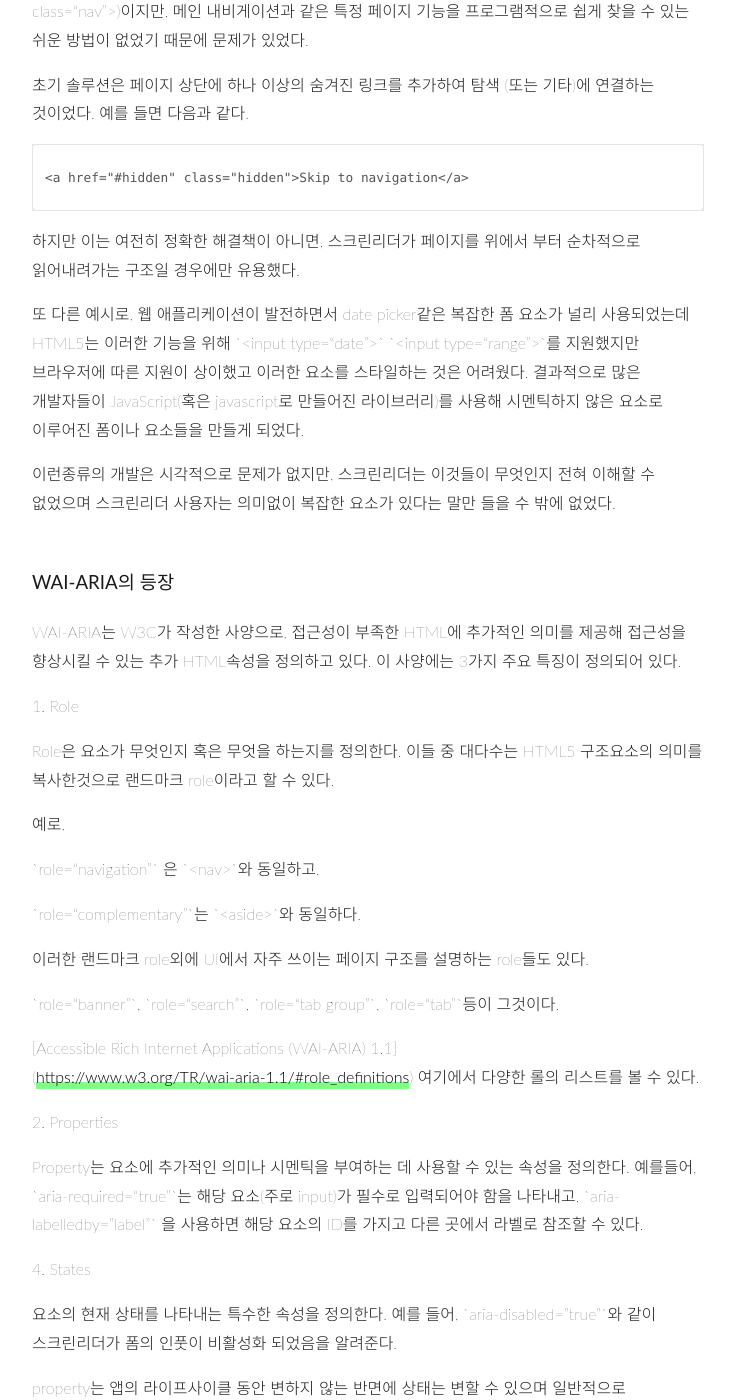
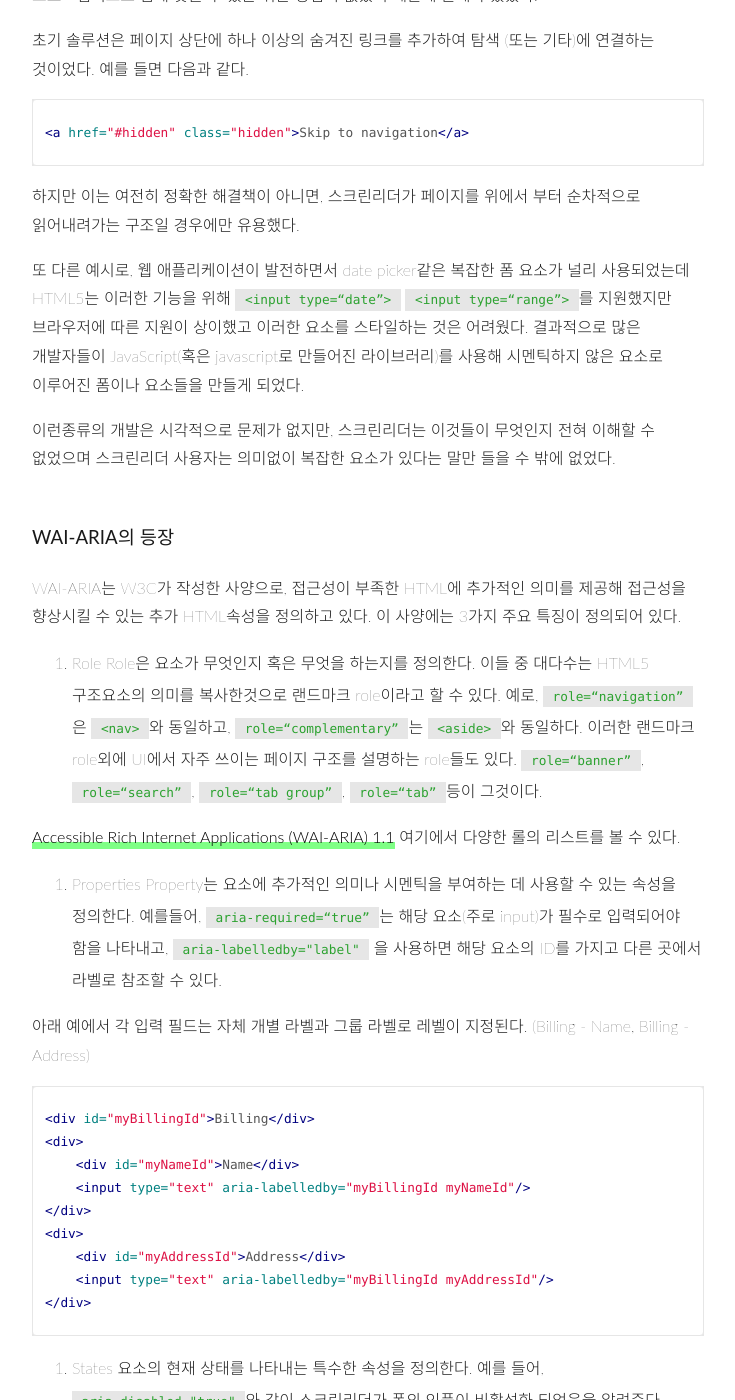
Before and after one commit to yogicat/yogicat.github.io, a Jekyll site: the page built from _posts/2021-05-13-wai-aria.md, in a window 1280 px wide and 1400 px high, scrolled down 697 px. Shown: the whole window, without its empty margins (128-863 px from the left). Built offline with Jekyll 4.4.1, drawn with Linux system fonts in a browser that asks for light colours; some of the changed text lies outside the part shown.

Commit message:
Update post

````diff
--- a/_posts/2021-05-13-wai-aria.md
+++ b/_posts/2021-05-13-wai-aria.md
@@ -16,17 +16,18 @@ WAI-ARIA가 어떤 의도로 작성되었는지 간단하게 알아보자.
 
 웹애플리케이션이 더 복잡해지고 다이나믹해지기 시작하면서 새로운 접근성 기능과 문제가 나타나기 시작했다.
 
-예를 들어 HTML5는 공통 페이지 기능(<nav>, <footer> 등)을 정의하기 위해 여러 의미 요소를 도입했다.
-
-이러한 기능을 사용하기 전에는 개발자들이 단순히 ID나 클래스가 있는 <div>를 사용했을 뿐(예: <div class=“nav”>)이지만, 메인 내비게이션과 같은 특정 페이지 기능을 프로그램적으로 쉽게 찾을 수 있는 쉬운 방법이 없었기 때문에 문제가 있었다.
+예를 들어 HTML5는 공통 페이지 기능(`<nav>`, `<footer>` 등)을 정의하기 위해 여러 의미 요소를 도입했다.
+이러한 기능을 사용하기 전에는 개발자들이 단순히 ID나 클래스가 있는 `<div>`를 사용했을 뿐(예: `<div class=“nav”>`)이지만, 메인 내비게이션과 같은 특정 페이지 기능을 프로그램적으로 쉽게 찾을 수 있는 쉬운 방법이 없었기 때문에 문제가 있었다.
 
 초기 솔루션은 페이지 상단에 하나 이상의 숨겨진 링크를 추가하여 탐색 (또는 기타)에 연결하는 것이었다. 예를 들면 다음과 같다.
 
-    <a href="#hidden" class="hidden">Skip to navigation</a>
+```html
+<a href="#hidden" class="hidden">Skip to navigation</a>
+```
 
 하지만 이는 여전히 정확한 해결책이 아니면, 스크린리더가 페이지를 위에서 부터 순차적으로 읽어내려가는 구조일 경우에만 유용했다.
 
-또 다른 예시로,  웹 애플리케이션이 발전하면서 date picker같은 복잡한 폼 요소가 널리 사용되었는데 HTML5는 이러한 기능을 위해  \`<input type=“date”>\` \`<input type=“range”>\`를 지원했지만 브라우저에 따른 지원이 상이했고 이러한 요소를 스타일하는 것은 어려웠다. 결과적으로 많은 개발자들이 JavaScript(혹은 javascript로 만들어진 라이브러리)를 사용해 시멘틱하지 않은 요소로 이루어진 폼이나 요소들을 만들게 되었다.
+또 다른 예시로,  웹 애플리케이션이 발전하면서 date picker같은 복잡한 폼 요소가 널리 사용되었는데 HTML5는 이러한 기능을 위해  `<input type=“date”>` `<input type=“range”>`를 지원했지만 브라우저에 따른 지원이 상이했고 이러한 요소를 스타일하는 것은 어려웠다. 결과적으로 많은 개발자들이 JavaScript(혹은 javascript로 만들어진 라이브러리)를 사용해 시멘틱하지 않은 요소로 이루어진 폼이나 요소들을 만들게 되었다.
 
 이런종류의 개발은 시각적으로 문제가 없지만, 스크린리더는 이것들이 무엇인지 전혀 이해할 수 없었으며 스크린리더 사용자는 의미없이 복잡한 요소가 있다는 말만 들을 수 밖에 없었다.
 
@@ -34,30 +35,36 @@ WAI-ARIA가 어떤 의도로 작성되었는지 간단하게 알아보자.
 
 WAI-ARIA는 W3C가 작성한 사양으로, 접근성이 부족한 HTML에 추가적인 의미를 제공해 접근성을 향상시킬 수 있는 추가 HTML속성을 정의하고 있다. 이 사양에는 3가지 주요 특징이 정의되어 있다.
 
-1\. Role
+1. Role
+Role은 요소가 무엇인지 혹은 무엇을 하는지를 정의한다. 이들 중 대다수는 HTML5 구조요소의 의미를 복사한것으로 랜드마크 role이라고 할 수 있다.
+예로,
+`role=“navigation”` 은 `<nav>`와 동일하고,
+`role=“complementary”`는 `<aside>`와 동일하다.
+이러한 랜드마크 role외에 UI에서 자주 쓰이는 페이지 구조를 설명하는 role들도 있다.
+`role=“banner”`, `role=“search”`, `role=“tab group”`, `role=“tab”`등이 그것이다.
 
-Role은 요소가 무엇인지 혹은 무엇을 하는지를 정의한다. 이들 중 대다수는 HTML5 구조요소의 의미를 복사한것으로 랜드마크 role이라고 할 수 있다.
+[Accessible Rich Internet Applications (WAI-ARIA) 1.1](https://www.w3.org/TR/wai-aria-1.1/#role_definitions) 여기에서 다양한 롤의 리스트를 볼 수 있다.
 
-예로,
+2. Properties
+Property는 요소에 추가적인 의미나 시멘틱을 부여하는 데 사용할 수 있는 속성을 정의한다. 예를들어, `aria-required=“true”`는 해당 요소(주로 input)가 필수로 입력되어야 함을 나타내고, `aria-labelledby="label"` 을 사용하면 해당 요소의 ID를 가지고 다른 곳에서 라벨로 참조할 수 있다.
 
-\`role=“navigation”\` 은 \`<nav>\`와 동일하고,
+아래 예에서 각 입력 필드는 자체 개별 라벨과 그룹 라벨로 레벨이 지정된다.
+(Billing - Name, Billing - Address)
 
-\`role=“complementary”\`는 \`<aside>\`와 동일하다.
+```html
+<div id="myBillingId">Billing</div>
+<div>
+    <div id="myNameId">Name</div>
+    <input type="text" aria-labelledby="myBillingId myNameId"/>
+</div>
+<div>
+    <div id="myAddressId">Address</div>
+    <input type="text" aria-labelledby="myBillingId myAddressId"/>
+</div>
+```
 
-이러한 랜드마크 role외에 UI에서 자주 쓰이는 페이지 구조를 설명하는 role들도 있다.
-
-\`role=“banner”\`, \`role=“search”\`, \`role=“tab group”\`, \`role=“tab”\`등이 그것이다.
-
-\[Accessible Rich Internet Applications (WAI-ARIA) 1.1\]([https://www.w3.org/TR/wai-aria-1.1/#role_definitions](https://www.w3.org/TR/wai-aria-1.1/#role_definitions "https://www.w3.org/TR/wai-aria-1.1/#role_definitions")) 여기에서 다양한 롤의 리스트를 볼 수 있다.
-
-2\. Properties
-
-Property는 요소에 추가적인 의미나 시멘틱을 부여하는 데 사용할 수 있는 속성을 정의한다. 예를들어, \`aria-required=“true”\`는 해당 요소(주로 input)가 필수로 입력되어야 함을 나타내고, \`aria-labelledby="label"\` 을 사용하면 해당 요소의 ID를 가지고 다른 곳에서 라벨로 참조할 수 있다.
-
-4\. States
-
-요소의 현재 상태를 나타내는 특수한 속성을 정의한다. 예를 들어, \`aria-disabled="true"\`와 같이 스크린리더가 폼의 인풋이 비활성화 되었음을 알려준다.
-
+4. States
+요소의 현재 상태를 나타내는 특수한 속성을 정의한다. 예를 들어, `aria-disabled="true"`와 같이 스크린리더가 폼의 인풋이 비활성화 되었음을 알려준다.
 property는 앱의 라이프사이클 동안 변하지 않는 반면에 상태는 변할 수 있으며 일반적으로 Javascript를 통해 프로그래밍방식으로 변경될 수 있다.
 
 WAI-ARIA의 속성의 중요한 점은 브라우저의 접근성 API (스크린리더가 사용하는)에 의해 노출되는 정보를 제외하고는 웹페이지나 어플리케이션의 구조에 대해 어떤 영향도 주지 않는다는 점이다.
@@ -68,6 +75,6 @@ WAI-ARIA 사양에는 많은 특징이 있으며, 어떤 기능이 어디에서
 
 스크린리더를 사용하기 위해서는, 운영체제가 접근성 API를 사용하는 브라우저를 실행해야 한다. 대부분 유명 OS는 스크린리더를 사용할 수 있는 브라우저를 포함하고 있다. 그다음으로 브라우저가 해당하는 ARIA 피처를 지원하는지 파악할 필요가 있다.
 
-브라우저 지원은 대체적으로 좋은 편이다. 최신 \[Can I use… Support tables for HTML5, CSS3, etc\]([https://caniuse.com/wai-aria](https://caniuse.com/wai-aria "https://caniuse.com/wai-aria")) 에 따르면 글로벌 브라우저 지원 범위는 98.29%이다.
+브라우저 지원은 대체적으로 좋은 편이다. 최신 [Can I use… Support tables for HTML5, CSS3, etc](https://caniuse.com/wai-aria) 에 따르면 글로벌 브라우저 지원 범위는 98.29%이다.
 
-ARIA피쳐에 대한 스크린리더 지원은 아직 많이 못미치고 있으나 계속 증가하는 추세이다. \[WAI-ARIA - Screen reader compatibility · PowerMapper Software\]([https://www.powermapper.com/tests/screen-readers/aria/](https://www.powermapper.com/tests/screen-readers/aria/ "https://www.powermapper.com/tests/screen-readers/aria/"))
+ARIA피쳐에 대한 스크린리더 지원은 아직 많이 못미치고 있으나 계속 증가하는 추세이다. [WAI-ARIA - Screen reader compatibility · PowerMapper Software](https://www.powermapper.com/tests/screen-readers/aria/)
````
Also changed, not shown: other parts of _posts/2021-05-13-wai-aria.md (+2 -2 lines).
